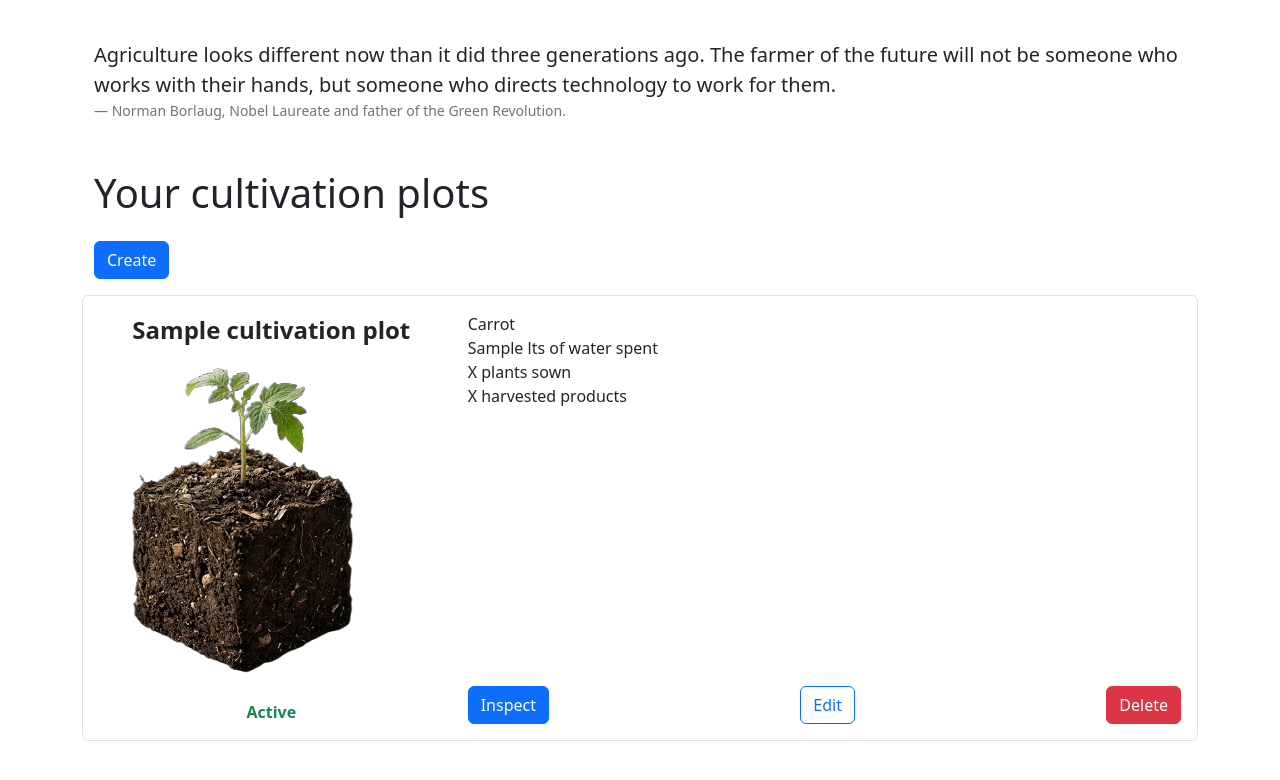
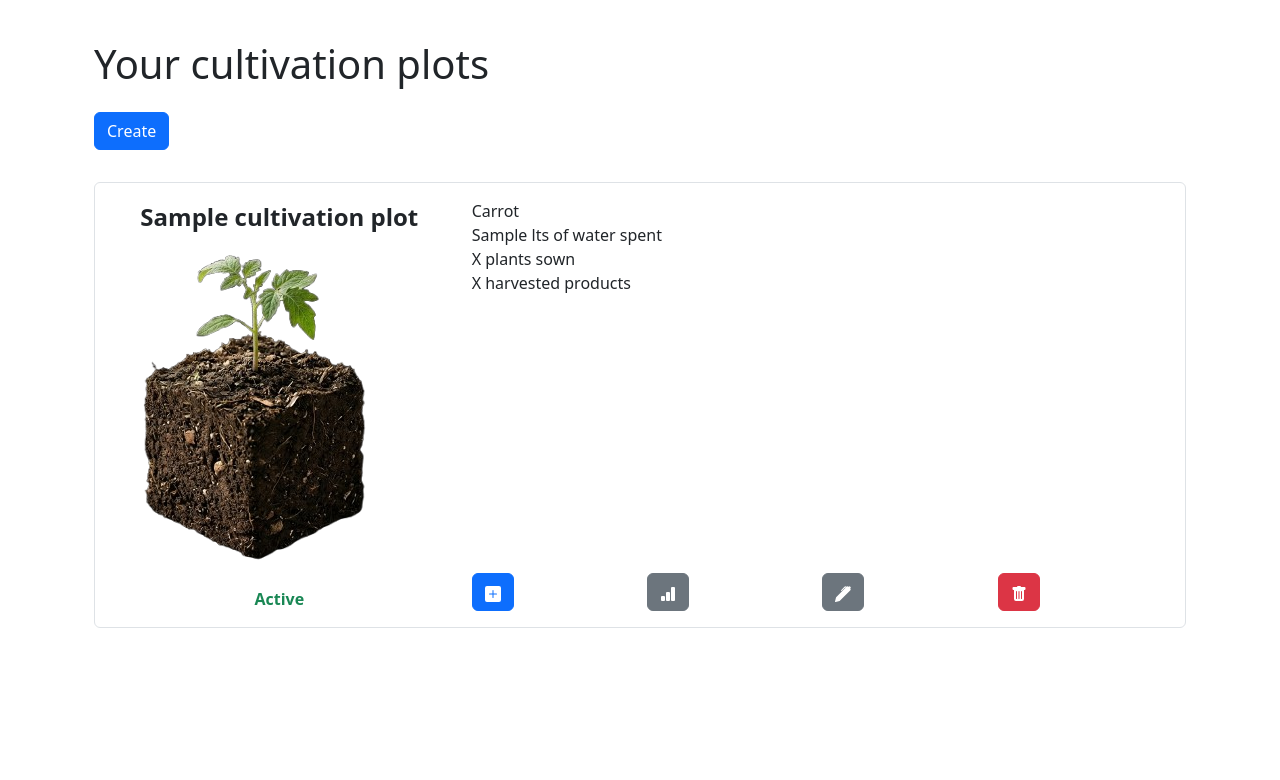
Before and after one commit to santiago-dev96/water-me, a Flask app: template flaskr/templates/cultivation_plots/index.html in a window 1280 px wide. Shown: the top 780 px of the page. Run offline with Flask 3, Linux system fonts and the light colour scheme; the template is opened without the code that fills it: most values are stand-ins (such as "Sample title", 1, 10 or a date in 2020); some libraries are stand-ins or nearby versions.

Commit message:
Remove quote and use icon buttons

```diff
--- a/flaskr/templates/cultivation_plots/index.html
+++ b/flaskr/templates/cultivation_plots/index.html
@@ -10,14 +10,7 @@ Cultivation plots
 
 <main>
 
-  <figure>
-    <blockquote class="blockquote">
-      <p>Agriculture looks different now than it did three generations ago. The farmer of the future will not be someone who works with their hands, but someone who directs technology to work for them.</p>
-    </blockquote>
-    <figcaption class="blockquote-footer">Norman Borlaug, Nobel Laureate and father of the Green Revolution.</figcaption>
-  </figure>
-
-  <h1 class="mt-5 mb-4">Your cultivation plots</h1>
+  <h1 class="mb-4">Your cultivation plots</h1>
 
   {% if not cultivation_plots or cultivation_plots|length == 0 %}
 
@@ -31,7 +24,7 @@ Cultivation plots
 
   {% else %}
 
-  <div class="row row-cols-1">
+  <div class="row row-cols-1 gy-3 gx-0">
 
     <div class="col mb-3">
       <a href="{{ url_for('cultivation_plots.new_cultivation_plot') }}" class="btn btn-primary">Create</a>
@@ -57,11 +50,38 @@ Cultivation plots
             <div>X harvested products</div>
           </div>
 
-          {# The actions #}
-          <div class="d-flex justify-content-between">
-            <button class="btn btn-primary">Inspect</button>
-            <button class="btn btn-outline-primary">Edit</button>
-            <button class="btn btn-danger">Delete</button>
+          <div class="row gx-1">
+            <div class="col">
+              <a href="#" aria-label="Go to the new metrics page" class="btn btn-primary">
+                <svg xmlns="http://www.w3.org/2000/svg" width="16" height="16" fill="currentColor" class="bi bi-plus-square-fill" viewBox="0 0 16 16">
+                  <path d="M2 0a2 2 0 0 0-2 2v12a2 2 0 0 0 2 2h12a2 2 0 0 0 2-2V2a2 2 0 0 0-2-2zm6.5 4.5v3h3a.5.5 0 0 1 0 1h-3v3a.5.5 0 0 1-1 0v-3h-3a.5.5 0 0 1 0-1h3v-3a.5.5 0 0 1 1 0"/>
+                </svg>
+              </a>
+            </div>
+
+            <div class="col">
+              <a href="#" aria-label="Go to the stats page" class="btn btn-secondary">
+                <svg xmlns="http://www.w3.org/2000/svg" width="16" height="16" fill="currentColor" class="bi bi-bar-chart-fill" viewBox="0 0 16 16">
+                  <path d="M1 11a1 1 0 0 1 1-1h2a1 1 0 0 1 1 1v3a1 1 0 0 1-1 1H2a1 1 0 0 1-1-1zm5-4a1 1 0 0 1 1-1h2a1 1 0 0 1 1 1v7a1 1 0 0 1-1 1H7a1 1 0 0 1-1-1zm5-5a1 1 0 0 1 1-1h2a1 1 0 0 1 1 1v12a1 1 0 0 1-1 1h-2a1 1 0 0 1-1-1z"/>
+                </svg>
+              </a>
+            </div>
+
+            <div class="col">
+              <a href="#" aria-label="Go to the edit page" class="btn btn-secondary">
+                <svg xmlns="http://www.w3.org/2000/svg" width="16" height="16" fill="currentColor" class="bi bi-pen-fill" viewBox="0 0 16 16">
+                  <path d="m13.498.795.149-.149a1.207 1.207 0 1 1 1.707 1.708l-.149.148a1.5 1.5 0 0 1-.059 2.059L4.854 14.854a.5.5 0 0 1-.233.131l-4 1a.5.5 0 0 1-.606-.606l1-4a.5.5 0 0 1 .131-.232l9.642-9.642a.5.5 0 0 0-.642.056L6.854 4.854a.5.5 0 1 1-.708-.708L9.44.854A1.5 1.5 0 0 1 11.5.796a1.5 1.5 0 0 1 1.998-.001"/>
+                </svg>
+              </a>
+            </div>
+
+            <div class="col">
+              <a href="#" aria-label="Delete the cultivation plot" class="btn btn-danger">
+                <svg xmlns="http://www.w3.org/2000/svg" width="16" height="16" fill="currentColor" class="bi bi-trash-fill" viewBox="0 0 16 16">
+                  <path d="M2.5 1a1 1 0 0 0-1 1v1a1 1 0 0 0 1 1H3v9a2 2 0 0 0 2 2h6a2 2 0 0 0 2-2V4h.5a1 1 0 0 0 1-1V2a1 1 0 0 0-1-1H10a1 1 0 0 0-1-1H7a1 1 0 0 0-1 1zm3 4a.5.5 0 0 1 .5.5v7a.5.5 0 0 1-1 0v-7a.5.5 0 0 1 .5-.5M8 5a.5.5 0 0 1 .5.5v7a.5.5 0 0 1-1 0v-7A.5.5 0 0 1 8 5m3 .5v7a.5.5 0 0 1-1 0v-7a.5.5 0 0 1 1 0"/>
+                </svg>
+              </a>
+            </div>
           </div>
         </div>
 
```
